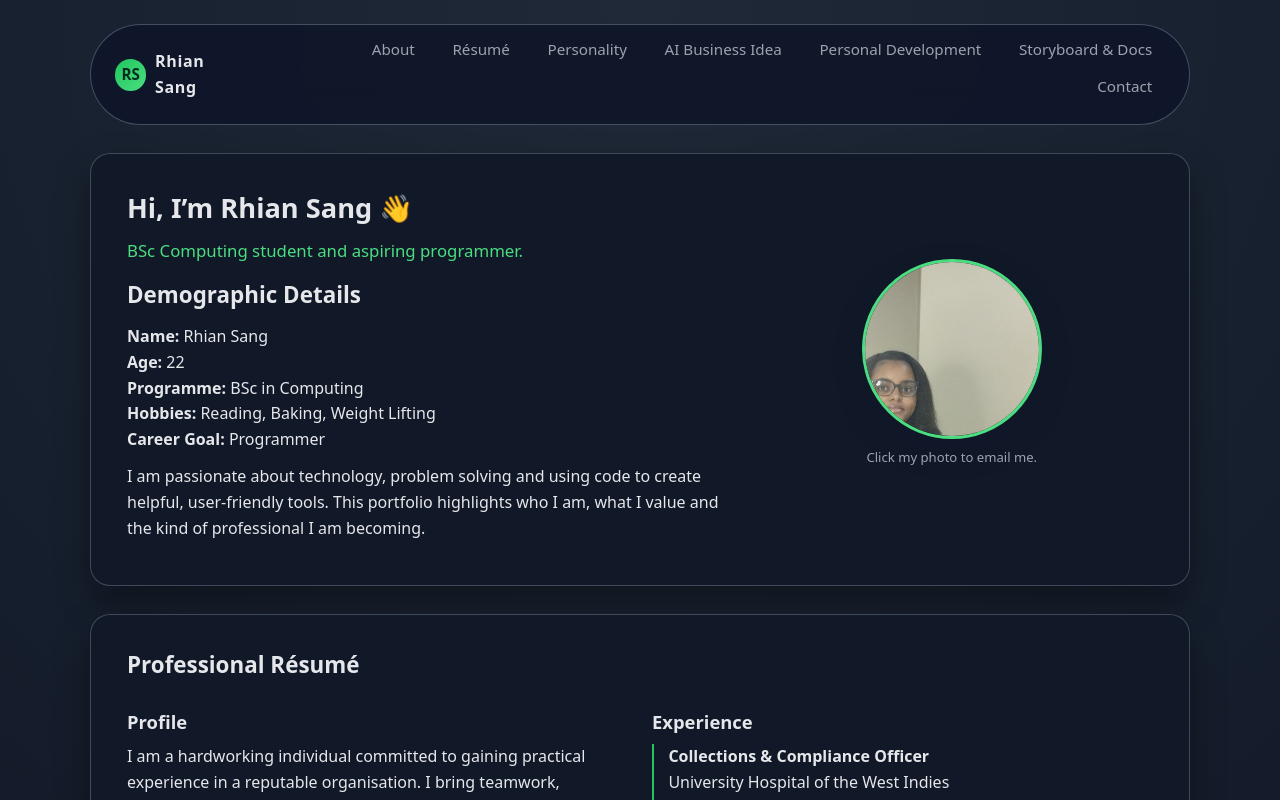
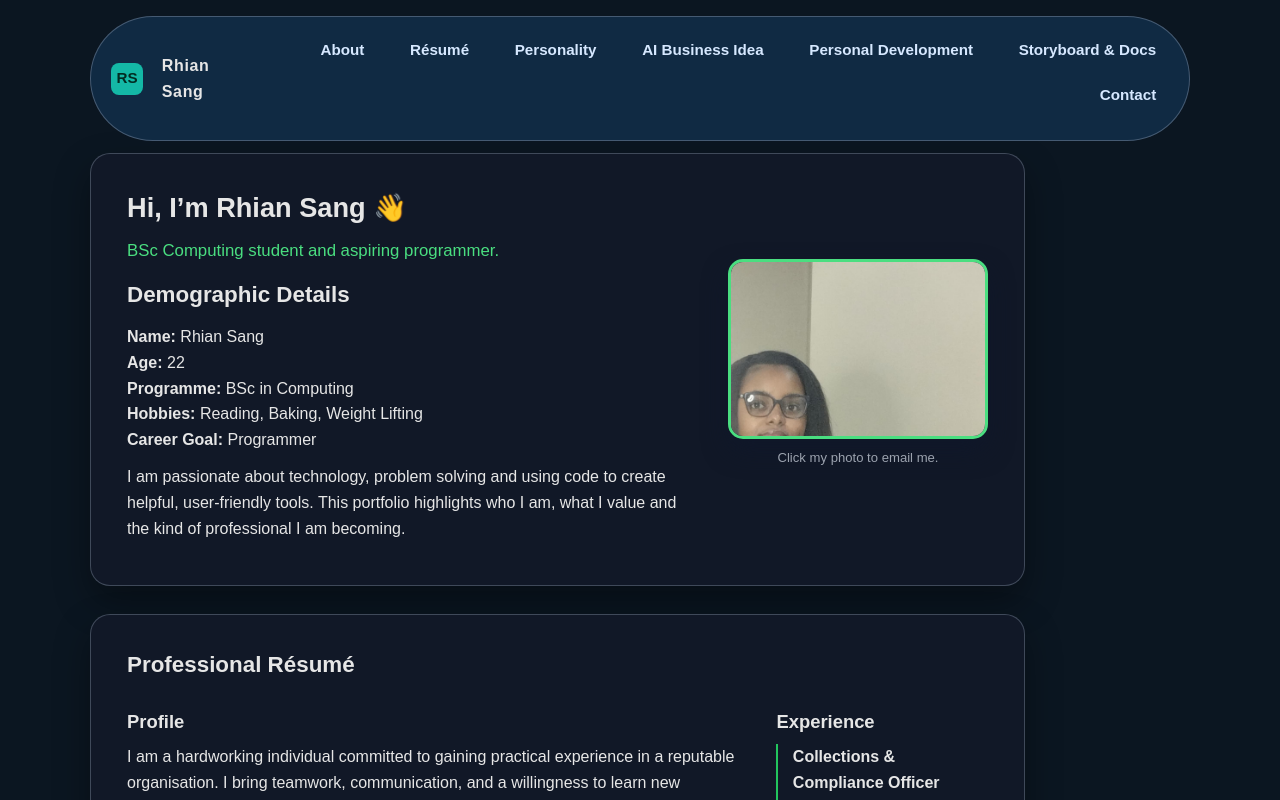
Before and after one commit to RhiankSang/wp-ia1-rsangportfolio, a plain HTML site: page index.html in a window 1280 px wide. Shown: the top 800 px of the page. Drawn offline with Linux system fonts and the light colour scheme; files whose address does not match are found by name.

Commit message:
style.css

```diff
--- a/style.css
+++ b/style.css
@@ -343,7 +343,95 @@ section.card:hover {
 
     .site-header {
         padding-inline: 1.5rem;
-    }
+    }body {
+    margin: 0;
+    padding: 0;
+    font-family: Arial, sans-serif;
+    background: #0b1621;
+    color: #e6e6e6;
+}
+
+.site-header {
+    background: #102a43;
+    padding: 20px;
+    display: flex;
+    justify-content: space-between;
+    align-items: center;
+}
+
+.logo-mark {
+    background: #14b8a6;
+    padding: 8px 14px;
+    border-radius: 8px;
+    margin-right: 10px;
+}
+
+.main-nav ul {
+    list-style: none;
+    display: flex;
+    gap: 20px;
+}
+
+.main-nav a {
+    text-decoration: none;
+    color: #d6e8ff;
+    font-weight: bold;
+}
+
+.card {
+    background: #13293d;
+    margin: 40px auto;
+    padding: 35px;
+    width: 85%;
+    border-radius: 15px;
+    border: 1px solid #14b8a6;
+}
+
+.layout-split {
+    display: flex;
+    justify-content: space-between;
+    gap: 30px;
+}
+
+.profile-img {
+    width: 260px;
+    border-radius: 15px;
+}
+
+.two-column {
+    display: flex;
+    gap: 40px;
+}
+
+.timeline {
+    list-style: none;
+    padding: 0;
+}
+
+.timeline li {
+    margin-bottom: 15px;
+}
+
+.site-footer {
+    background: #102a43;
+    text-align: center;
+    padding: 20px;
+    margin-top: 50px;
+}
+
+a {
+    color: #7bc8ff;
+}
+
+a:hover {
+    color: #14b8a6;
+}
+
+.back-to-top {
+    display: inline-block;
+    margin-top: 15px;
+}
+
 }
 
 /* Desktop screens (min 950px) */
```
